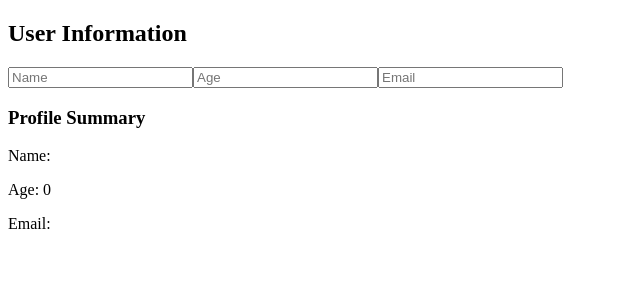
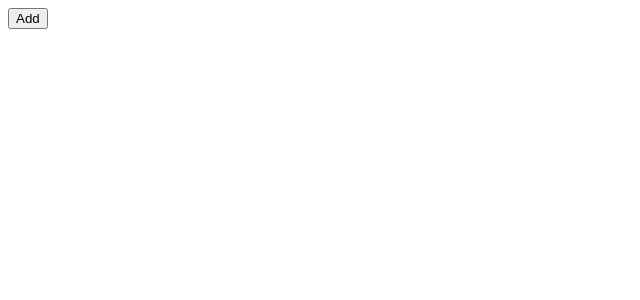
Before and after one commit to ltlehro/React-Typescript, a React (Vite) app: page / in a window 1280 px wide. Shown: the top 300 px of the page, without its empty margins (0-640 px from the left). Built offline with nearby package versions, Linux system fonts and the light colour scheme.

Commit message:
created todo component

```diff
--- a/src/App.tsx
+++ b/src/App.tsx
@@ -1,9 +1,9 @@
-import UserInfoDynamic from "./components/UserInfoDynamic";
+import Todo from "./components/Todo";
 
 const App = () => {
   return (
     <div>
-      <UserInfoDynamic />
+      <Todo />
     </div>
   );
 };
--- /dev/null
+++ b/src/components/Todo.tsx
@@ -0,0 +1,37 @@
+import { useState } from "react";
+
+interface Todos {
+  id: number;
+  task: string;
+  completed: boolean;
+}
+
+const Todo = () => {
+  const [todo, setTodo] = useState<Todos[]>([]);
+
+  const addTodo = (task: string) => {
+    const newTodo: Todos = {
+      id: todo.length + 1,
+      task,
+      completed: false,
+    };
+
+    setTodo((prevTodos) => [...prevTodos, newTodo]);
+  };
+
+  return (
+    <div>
+      <button onClick={() => addTodo("New Todo")}>Add</button>
+
+      <ul>
+        {todo.map((todo) => (
+          <li key={todo.id}>
+            {todo.task} {todo.completed ? "(Completed)" : ""}
+          </li>
+        ))}
+      </ul>
+    </div>
+  );
+};
+
+export default Todo;
```
